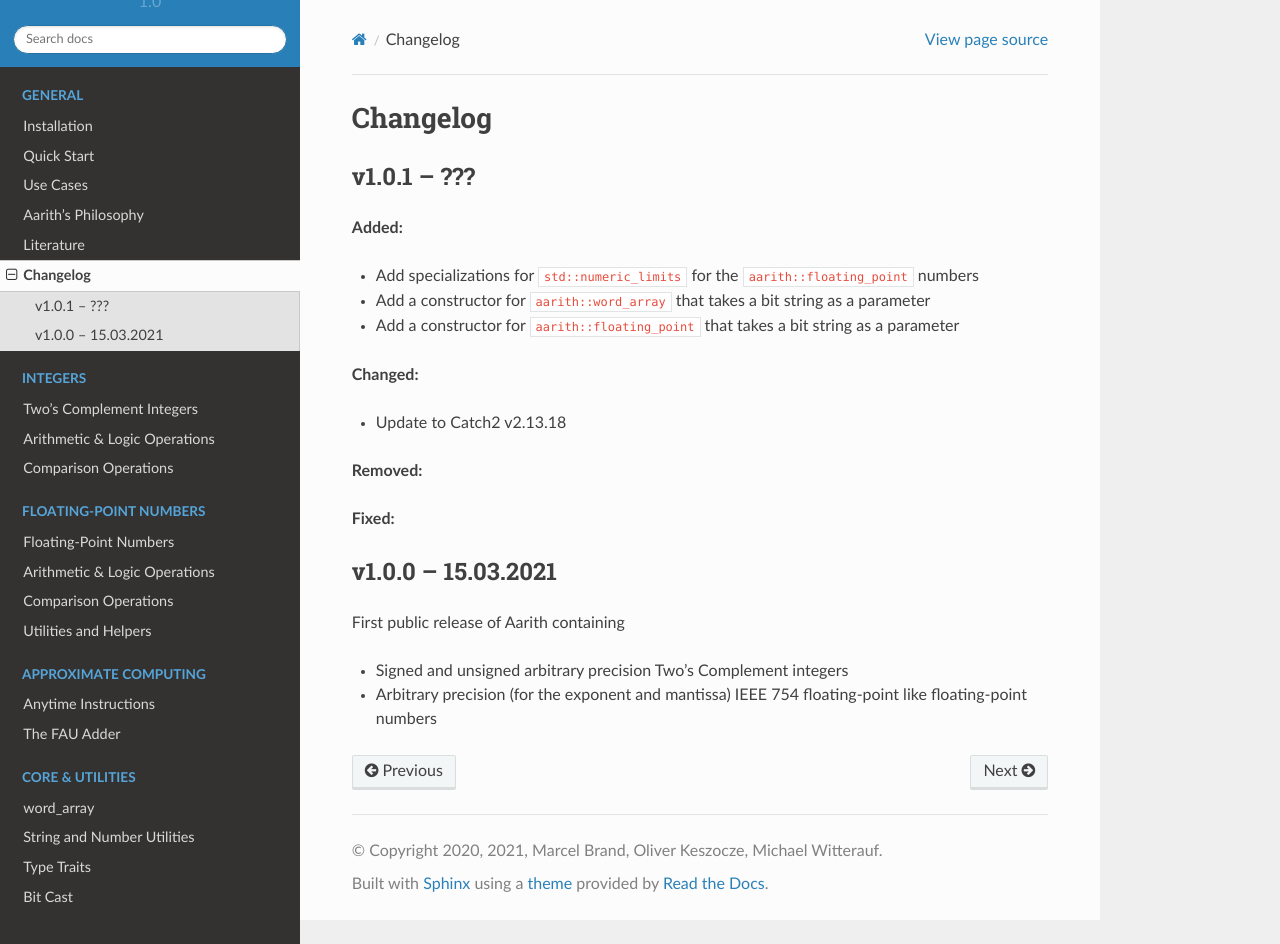
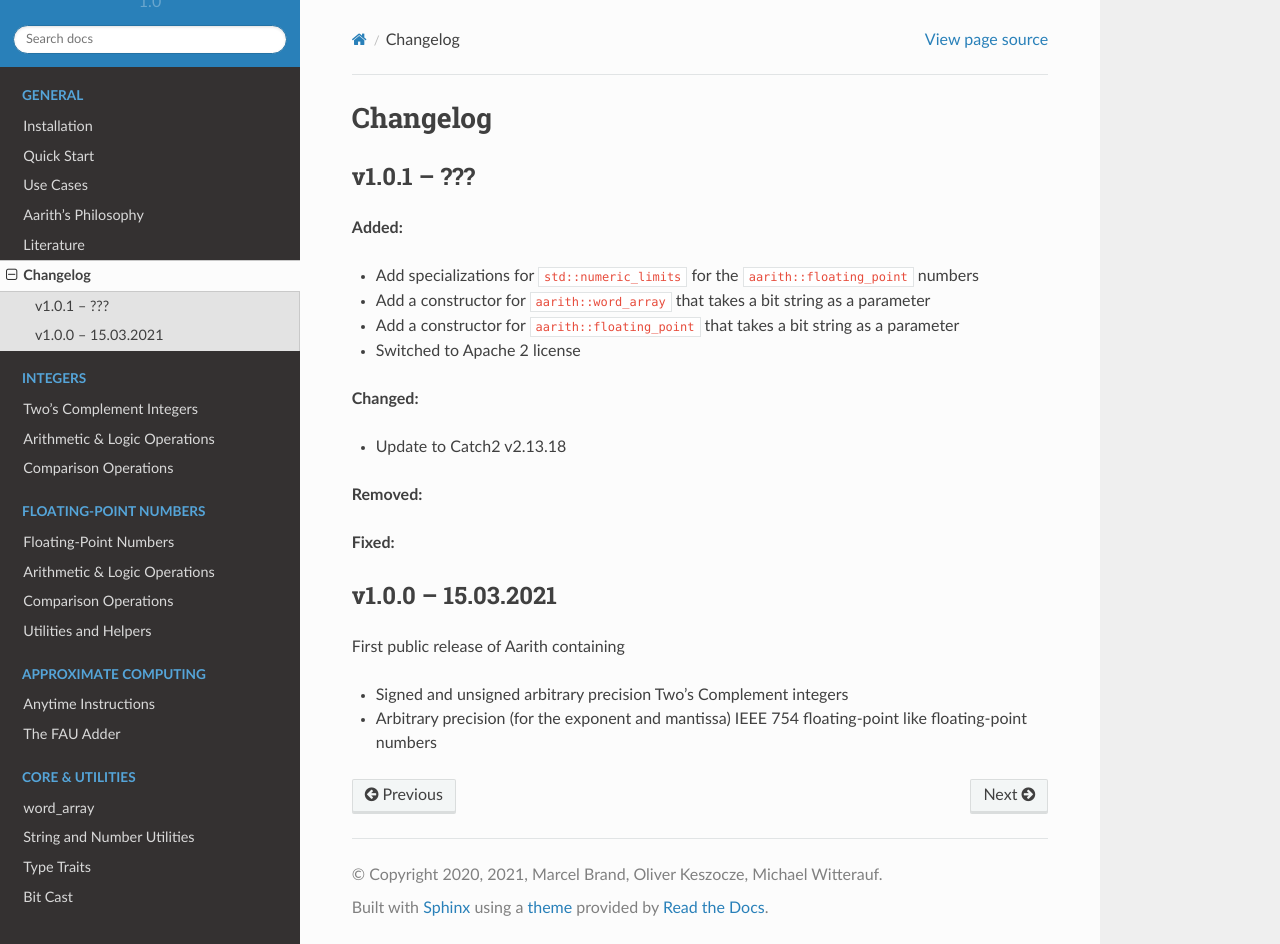
Before and after one commit to keszocze/aarith, a Sphinx documentation site: the page built from docs/changelog.rst, in a window 1280 px wide and 944 px high. Built offline with Sphinx 7.4.7 and the Read the Docs theme 2.0.0, drawn with Linux system fonts in a browser that asks for light colours.

Commit message:
Add license info to changelog

```diff
--- a/docs/changelog.rst
+++ b/docs/changelog.rst
@@ -9,7 +9,7 @@ v1.0.1 -- ???
 * Add specializations for ``std::numeric_limits`` for the ``aarith::floating_point`` numbers
 * Add a constructor for ``aarith::word_array`` that takes a bit string as a parameter
 * Add a constructor for ``aarith::floating_point`` that takes a bit string as a parameter
-
+* Switched to Apache 2 license
 
 **Changed:**
 
```
